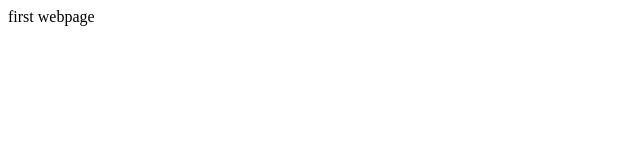
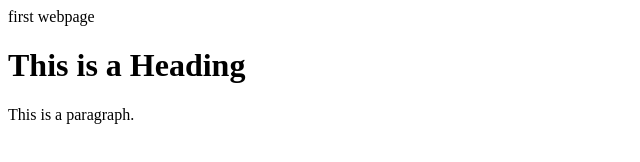
Before and after one commit to Krista266/my-first-repo, a plain HTML site: page index.html in a window 1280 px wide. Shown: the whole page, without its empty margins (0-640 px from the left). Drawn offline with Linux system fonts and the light colour scheme.

Commit message:
Update index.html

```diff
--- a/index.html
+++ b/index.html
@@ -1,2 +1,12 @@
 
 first webpage
+
+<!DOCTYPE html>
+<html>
+<body>
+
+<h1>This is a Heading</h1>
+<p>This is a paragraph.</p>
+
+</body>
+</html>
```
